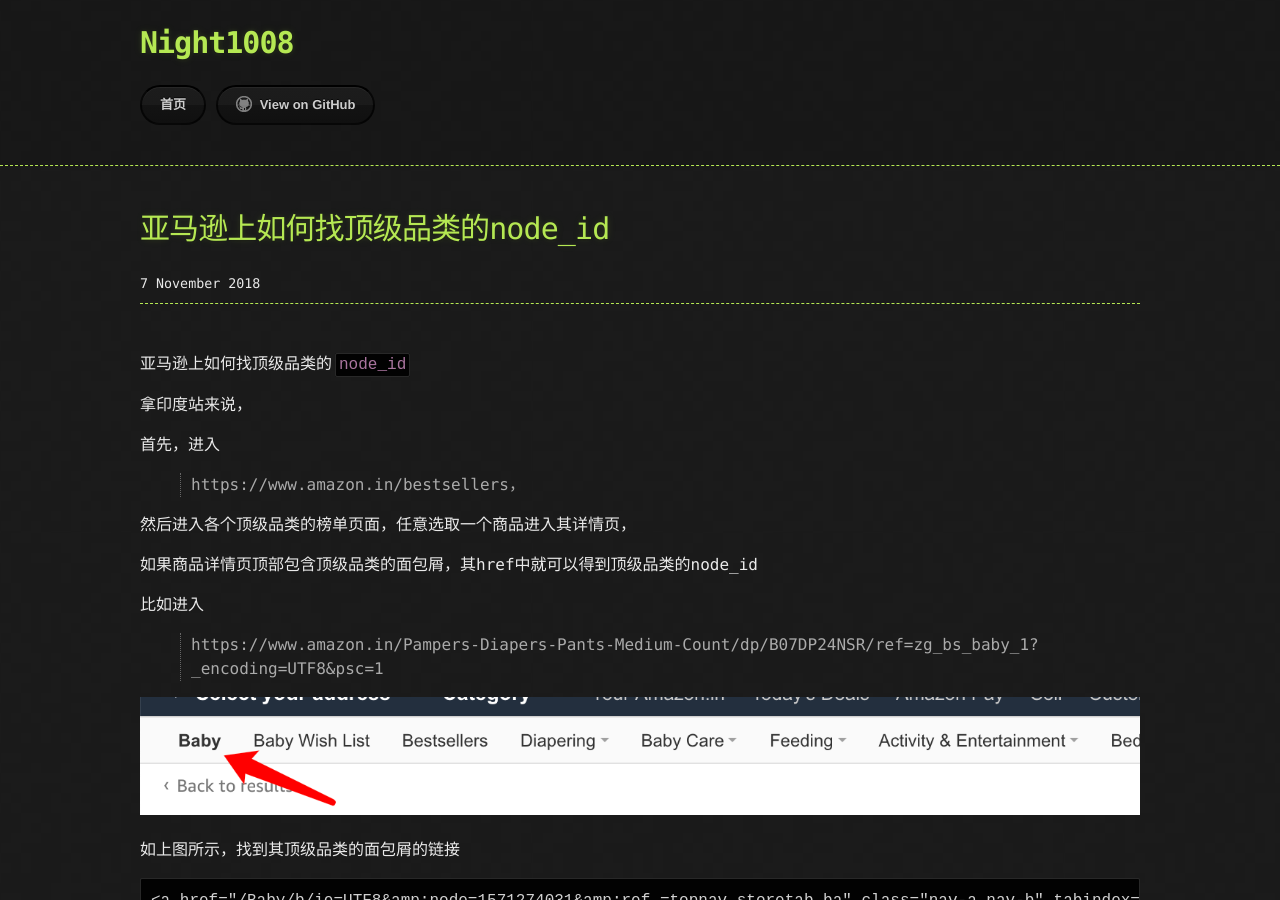
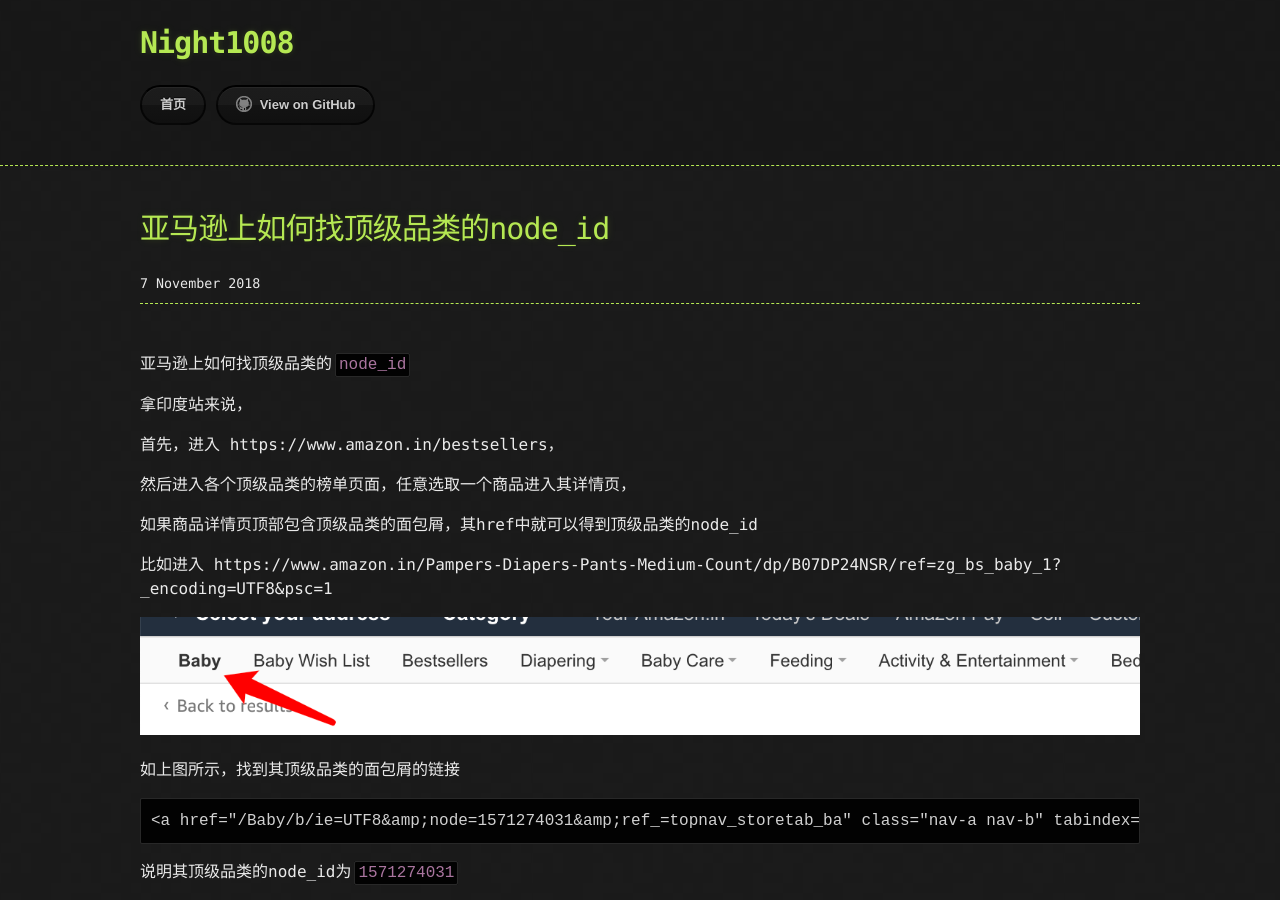
Before and after one commit to night1008/night1008.github.io, a Jekyll site: the page built from _posts/2018-11-07-amazon-top-node-id.md, in a window 1280 px wide and 900 px high. Built offline with Jekyll 4.4.1, drawn with Linux system fonts in a browser that asks for light colours; comment, search, counter and statistics services are not loaded; the repository's description, which GitHub fills in, is left out.

```diff
--- a/_posts/2018-11-07-amazon-top-node-id.md
+++ b/_posts/2018-11-07-amazon-top-node-id.md
@@ -11,15 +11,13 @@ comments: true
 
 拿印度站来说，
 
-首先，进入
->  https://www.amazon.in/bestsellers，
+首先，进入 https://www.amazon.in/bestsellers，
 
 然后进入各个顶级品类的榜单页面，任意选取一个商品进入其详情页，
 
 如果商品详情页顶部包含顶级品类的面包屑，其href中就可以得到顶级品类的node_id
 
-比如进入
-> https://www.amazon.in/Pampers-Diapers-Pants-Medium-Count/dp/B07DP24NSR/ref=zg_bs_baby_1?_encoding=UTF8&psc=1
+比如进入 https://www.amazon.in/Pampers-Diapers-Pants-Medium-Count/dp/B07DP24NSR/ref=zg_bs_baby_1?_encoding=UTF8&psc=1
 
 ![amazon-baby](/assets/img/2018-11-07/amazon-baby.png)
 
```
